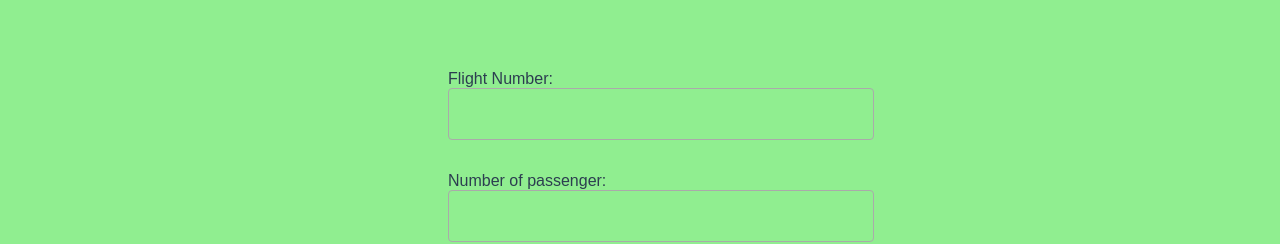
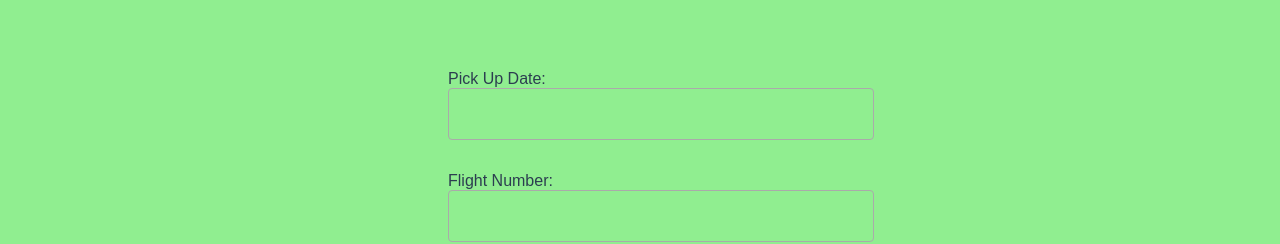
Before and after one commit to qyq1381/pick_up_proj, a Vue app: page /Form in a window 1280 px wide. Shown: the part 452-696 px from the top of the page. Built offline with nearby package versions, Linux system fonts and the light colour scheme; what vue-resource would draw is missing.

Commit message:
add date

```diff
--- a/src/components/Body/Form.vue
+++ b/src/components/Body/Form.vue
@@ -14,6 +14,7 @@
     -->
     <div id="page1" v-show="currentStep==1" style="background-color:lightgreen">
       <div class="SelectContainer">
+        <div>Pick Up Date:<input v-model="passengerInfo.date" class="inputbox" /></div>
         <div>Flight Number:<input v-model="passengerInfo.flightNumber" class="inputbox" /></div>
         <div>Number of passenger:<input v-model="passengerInfo.numpassenger" class="inputbox" /></div>
         <div>Number of large luggage:<input v-model="passengerInfo.lgluggage" class="inputbox" /></div>
@@ -73,6 +74,7 @@
         passengerInfo: {
           firstName: '',
           lastName: '',
+          date: '',
           phone: '',
           flightNumber: '',
           numpassenger: '',
```
Also changed, not shown: src/components/Body/stepProgress.vue (+0 -9 lines).
